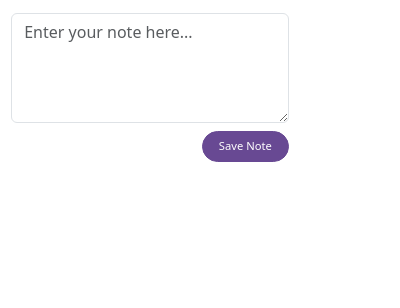
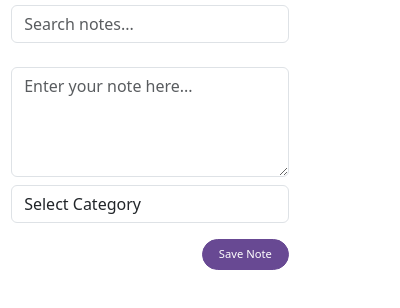
Before and after one commit to arjad/chrome-notes, a browser extension: page popup.html in a window 400 px wide. Shown: the part 50-358 px from the top of the page. Drawn offline with nearby package versions, Linux system fonts and the light colour scheme.

Commit message:
Update popup.html

```diff
--- a/popup.html
+++ b/popup.html
@@ -16,8 +16,15 @@
       </h3>
       <i class="fa-solid fa-gear" id="settings-icon" style="cursor: pointer;"></i>
     </nav>
+    <input type="text" id="search-input" class="form-control my-2" placeholder="Search notes..." />
     <div id="notes-list" class="mb-3"></div>
     <textarea id="note-input" class="form-control bg-transparent" rows="4" placeholder="Enter your note here..."></textarea>
+    <select id="category-select" class="form-control my-2">
+      <option value="">Select Category</option>
+      <option value="Work">Work</option>
+      <option value="Personal">Personal</option>
+      <option value="Ideas">Ideas</option>
+    </select>
 
     <div>
       <div class="error-msg my-2">
```
